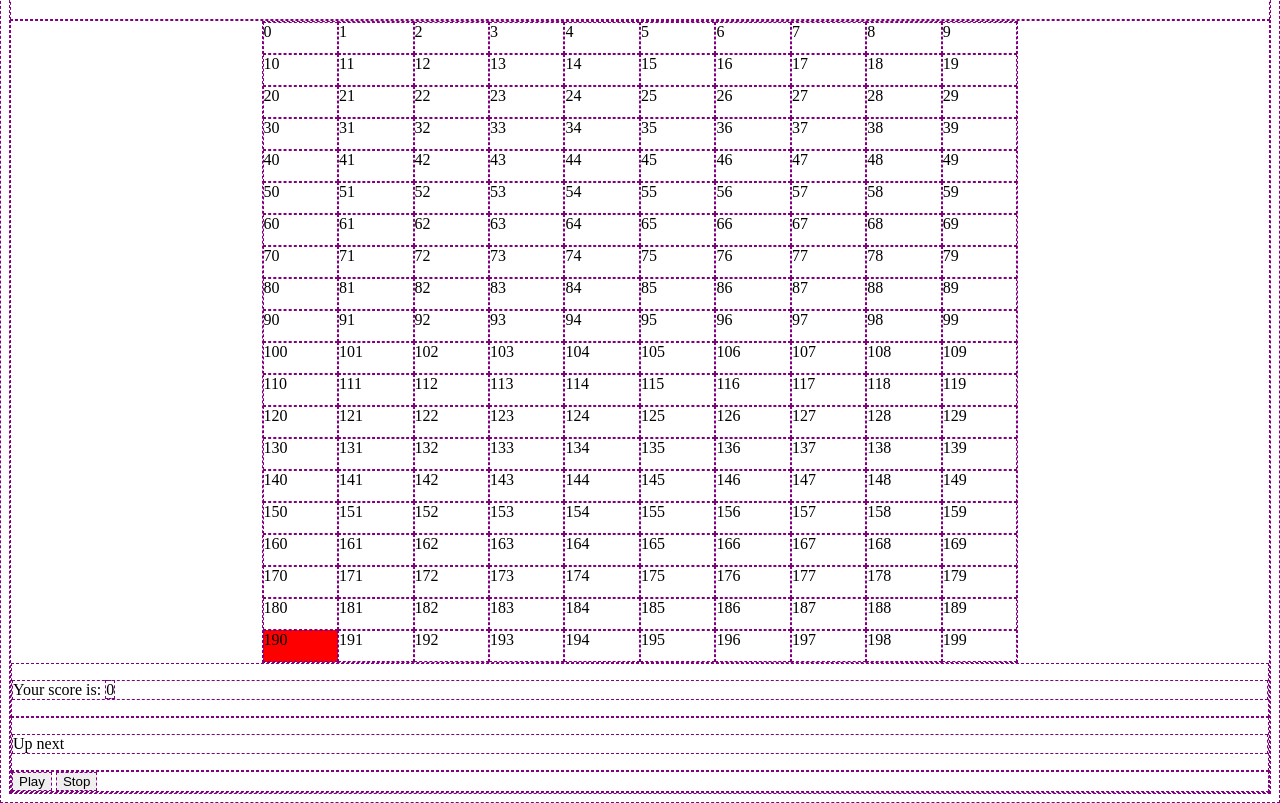
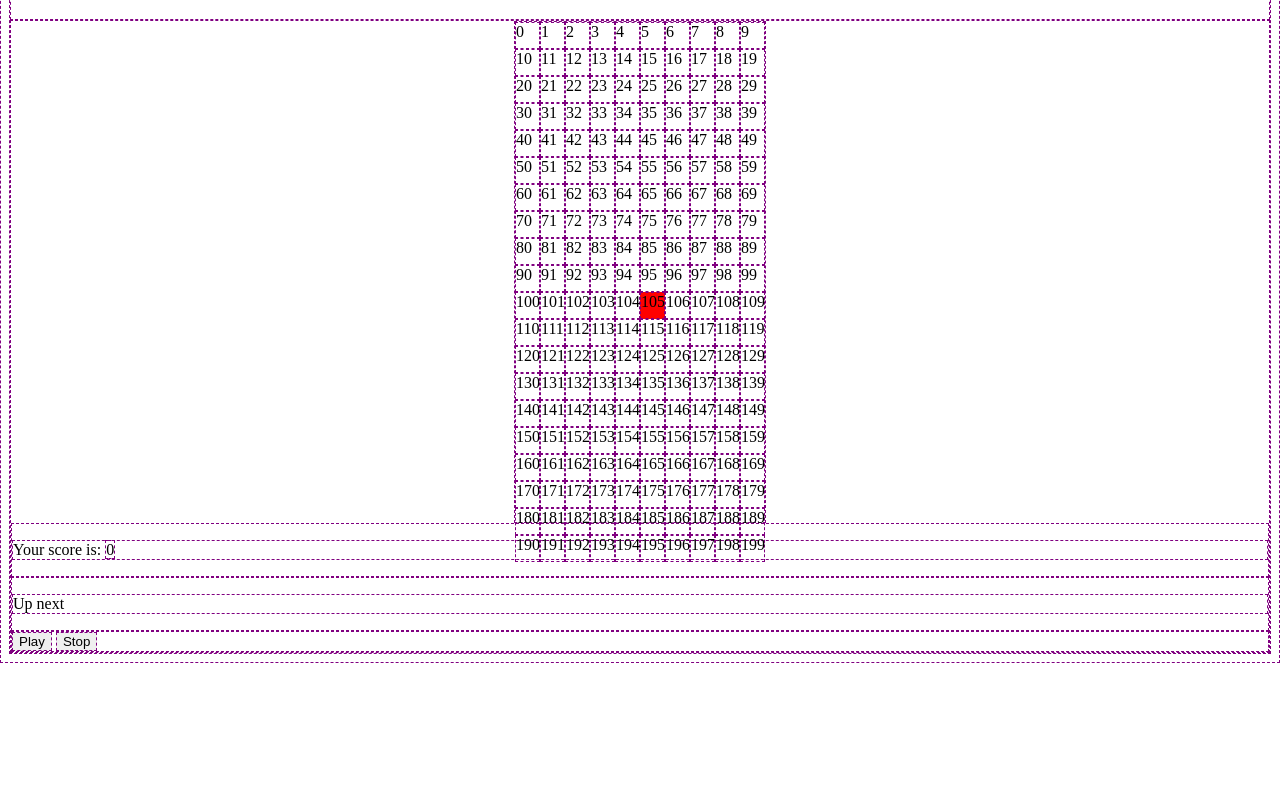
Before and after one commit to sotiriosalpanis/sei-project-one, a plain HTML site: page index.html in a window 1280 px wide. Shown: the part 74-877 px from the top of the page. After the commit the page ends 800 px from the top, so only its background shows below. Drawn offline with Linux system fonts and the light colour scheme.

Commit message:
refactored gravity code

```diff
--- a/scripts/app.js
+++ b/scripts/app.js
@@ -3,7 +3,7 @@ function init() {
   const grid = document.querySelector('.grid')
   // console.log(grid)
 
-  const gameSpeed = 100
+  const gameSpeed = 500
 
   const gridWidth = 10
   const gridHeight = 20
@@ -13,8 +13,9 @@ function init() {
 
 
   const tetrominoClass = 'tetromino'
-  // let tetrominoPosition = Math.floor(Math.random() * gridWidth)
-  let tetrominoPosition = 0
+  let tetrominoPosition = Math.floor(gridWidth / 2)
+  // const startingPosition = Math.floor(gridWidth / 2)
+
 
   function createGrid() {
     console.log(tetrominoPosition)
@@ -38,16 +39,16 @@ function init() {
     cells[tetrominoPosition].classList.remove(tetrominoClass)
   }
 
-  function gravity() {
-    removeTetromino(tetrominoPosition)
-    const nextSpace = tetrominoPosition += gridWidth
-    if (cells[nextSpace].classList.contains(tetrominoClass) === true){
-      addTetromino(tetrominoPosition)
-    } else {
-      addTetromino(nextSpace)
-    }
+  // function gravity() {
+  //   removeTetromino(tetrominoPosition)
+  //   const nextSpace = tetrominoPosition += gridWidth
+  //   if (cells[nextSpace].classList.contains(tetrominoClass) === true){
+  //     addTetromino(tetrominoPosition)
+  //   } else {
+  //     addTetromino(nextSpace)
+  //   }
 
-  }
+  // }
 
 
   let gravityCount = 0
@@ -60,7 +61,14 @@ function init() {
     const dropTimerId = setInterval(() => {
 
       if (gravityCount < gridHeight - 1) {
-        gravity()
+        // gravity()
+        removeTetromino(tetrominoPosition)
+        const nextSpace = tetrominoPosition += gridWidth
+        if (cells[nextSpace].classList.contains(tetrominoClass) === true){
+          clearInterval(dropTimerId)
+        } else {
+          addTetromino(nextSpace)
+        }
         gravityCount++
       } else {
         clearInterval(dropTimerId)
--- a/styles/main.css
+++ b/styles/main.css
@@ -6,13 +6,17 @@
   display: flex;
   flex-wrap: wrap;
 
-  width: 60%;
+  /* width: 60%; */
   margin: 0 auto;
+
+  height: 500px;
+  width: 250px
 }
 
 .cell {
-  height: 30px;
-  width: calc(10% - 2px);
+  height: 25px;
+  /* width: calc(10% - 2px); */
+  width: 23px;
 }
 
 .tetromino {
```
